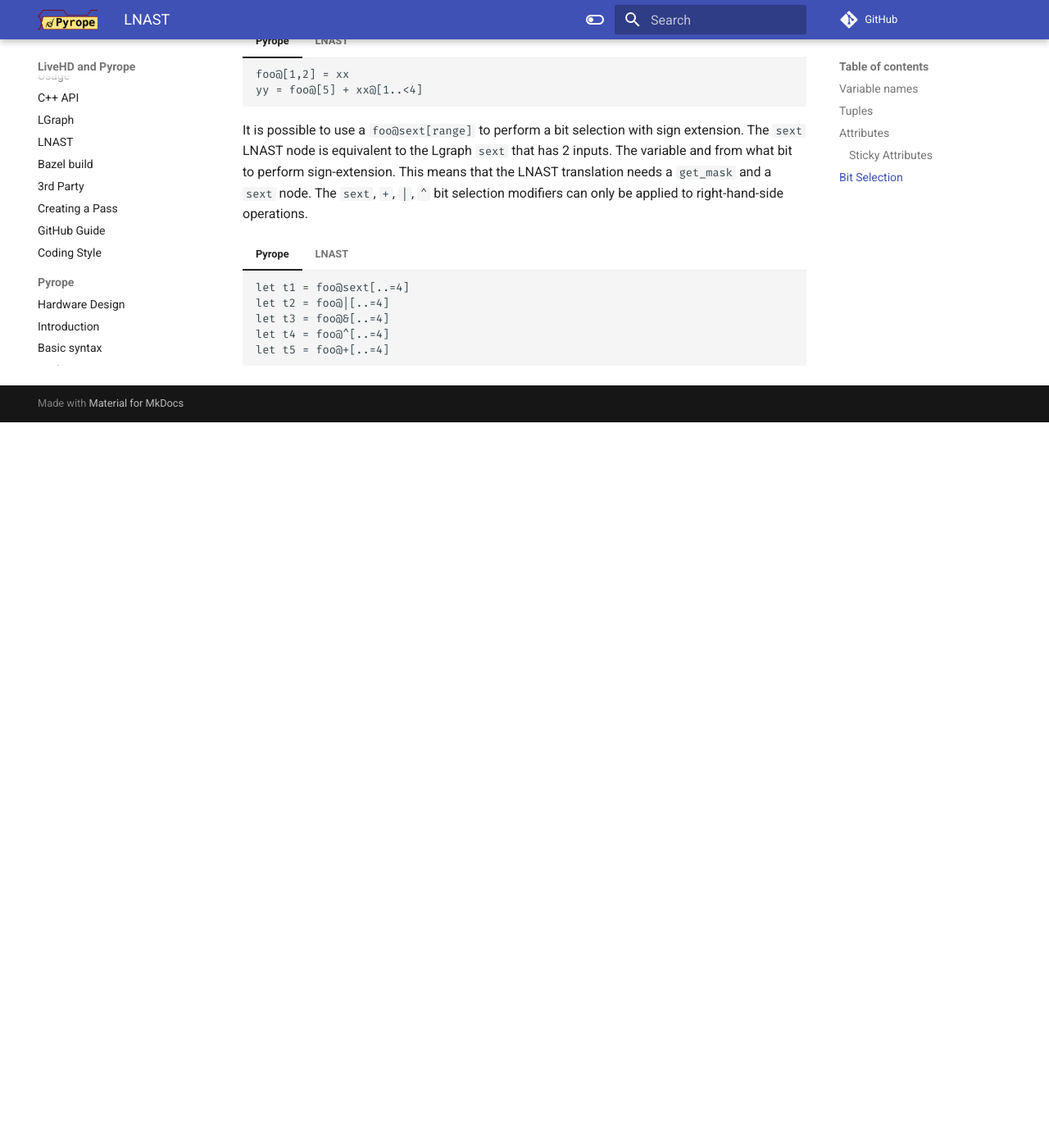
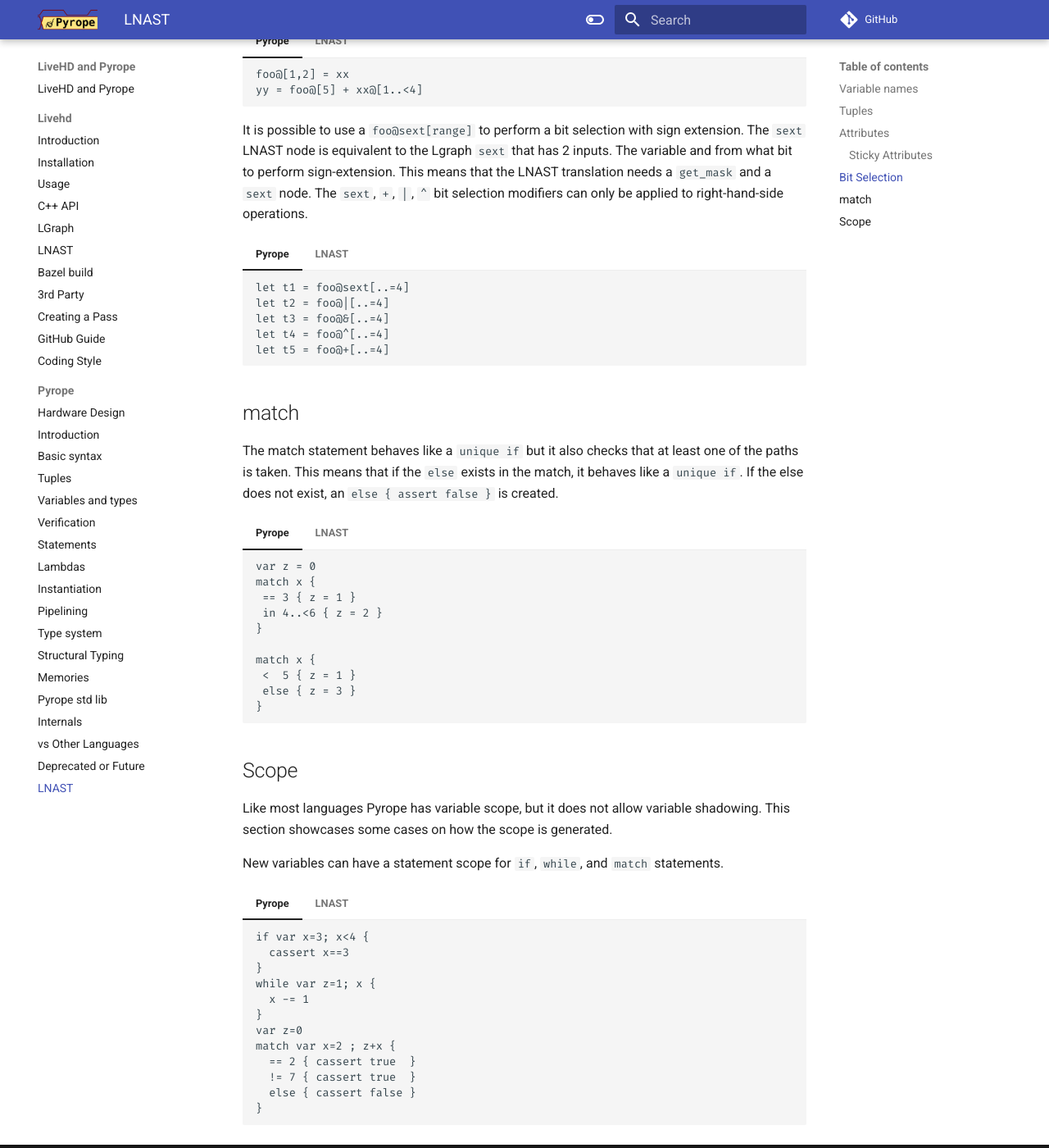
Before and after one commit to masc-ucsc/docs, an MkDocs documentation site: the page built from docs/pyrope/12-lnast.md, in a window 1280 px wide and 1400 px high, scrolled down 2600 px. Shown: the whole window at 82% size. Built offline with MkDocs 1.6.1 and Material for MkDocs 9.7.7, drawn with Linux system fonts in a browser that asks for light colours; comment, search, counter and statistics services are not loaded; before the commit the page ends 3115 px from its top, so only the background shows below that.

Commit message:
add more LNAST examples

````diff
--- a/docs/pyrope/12-lnast.md
+++ b/docs/pyrope/12-lnast.md
@@ -420,7 +420,7 @@
     range
       ref ___4
       const 1
-      const 5
+      const 3
 
     get_mask
       ref ___5
@@ -498,3 +498,174 @@
       ref t5
       ref ___t5
     ```
+
+## match
+
+The match statement behaves like a `unique if` but it also checks that at least
+one of the paths is taken. This means that if the `else` exists in the match,
+it behaves like a `unique if`. If the else does not exist, an `else { assert
+false }` is created.
+
+
+=== "Pyrope"
+    ```
+    var z = 0
+    match x {
+     == 3 { z = 1 }
+     in 4..<6 { z = 2 }
+    }
+
+    match x {
+     <  5 { z = 1 }
+     else { z = 3 }
+    }
+    ```
+
+=== "LNAST"
+    ```lnast
+    var
+      ref z
+      const 0
+
+    eq
+      ref ___0
+      ref x
+      const 3
+    range
+      ref ___2
+      const 4
+      const 5
+    in
+      ref ___1
+      ref x
+      ref ___2
+    unique_if
+      ref ___1
+      stmts
+        assign
+          ref z
+          const 1
+      ref ___2
+      stmts
+        assign
+          ref z
+          const 2
+      stmts
+        call
+          ref ___3
+          ref assert
+          const false
+
+    lt
+      ref ___4
+      ref x
+      const 5
+    unique_if
+      ref ___4
+      stmts
+        assign
+          ref z
+          const 1
+      stmts
+        assign
+          ref z
+          const 3
+    ```
+
+## Scope
+
+Like most languages Pyrope has variable scope, but it does not allow variable
+shadowing. This section showcases some cases on how the scope is generated.
+
+
+New variables can have a statement scope for `if`, `while`, and `match`
+statements.
+
+=== "Pyrope"
+    ```
+    if var x=3; x<4 {
+      cassert x==3
+    }
+    while var z=1; x {
+      x -= 1
+    }
+    var z=0
+    match var x=2 ; z+x {
+      == 2 { cassert true  }
+      != 7 { cassert true  }
+      else { cassert false }
+    }
+    ```
+
+=== "LNAST"
+    ```lnast
+    stmts
+      var
+        ref x
+        const 3
+      lt
+        ref ___1
+        ref x
+        const 4
+      if
+        ref ___1
+        stmts
+          eq
+            ref ___2
+            ref x
+            const 3
+          call
+            ref ___0
+            ref cassert
+            ref ___2
+
+    stmts
+      var
+        ref x
+        const 1
+      while
+        ref x
+        stmts
+          sub
+            ref x
+            ref x
+            const 1
+
+    var
+      ref z
+      const 0
+    stmts
+      var
+        ref x
+        const 2
+      add
+        ref ___3
+        ref z
+        ref x
+      eq
+        ref ___t1
+        ref ___3
+        const 2
+      ne
+        ref ___t2
+        ref ___3
+        const 7
+      unique_if
+        ref ___t1
+        stmts
+          call
+            ref ___4
+            ref cassert
+            const true
+        ref ___t2
+        stmts
+          call
+            ref ___5
+            ref cassert
+            const true
+        stmts
+          call
+            ref ___6
+            ref cassert
+            const false
+    ```
````
